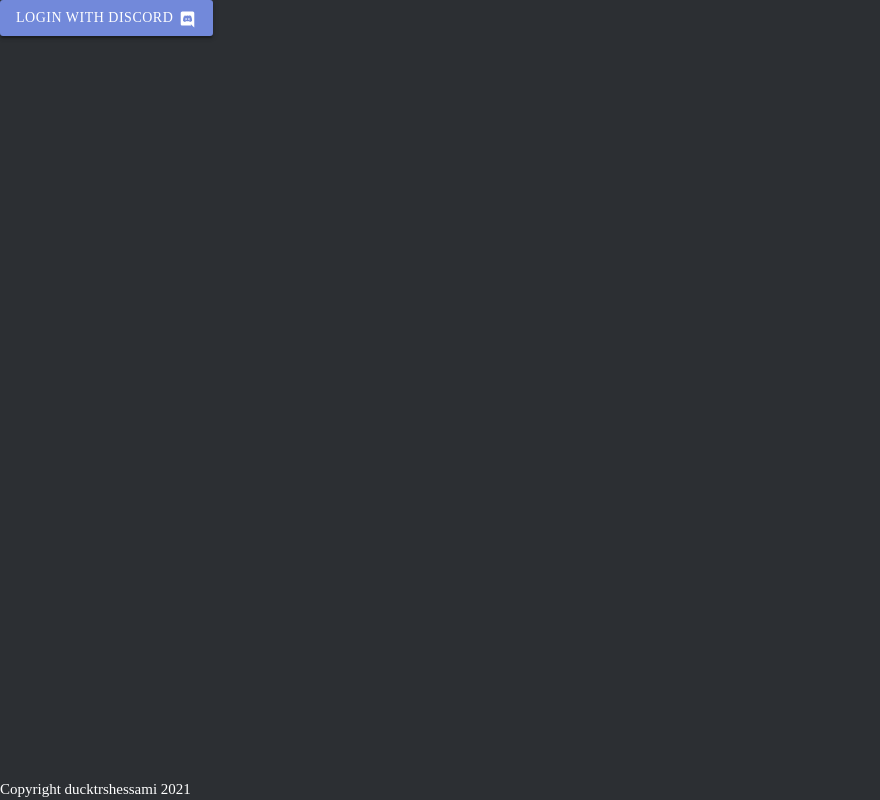
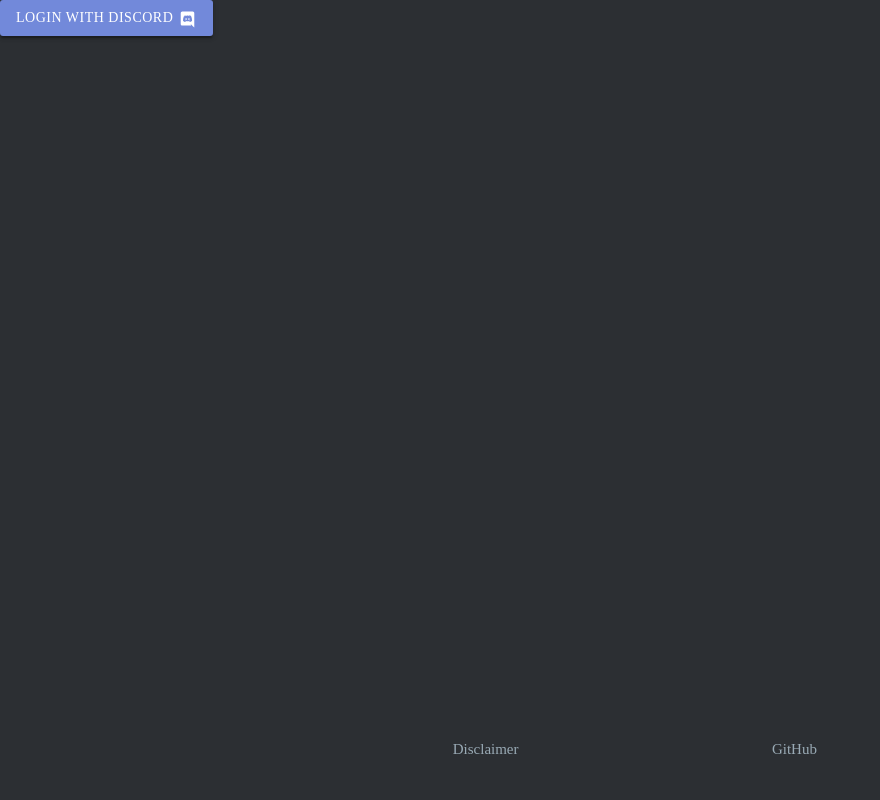
Before and after one commit to ducktrshessami/KennyBot, a React (Create React App) app in the folder react-client/: page /#/ in a window 1280 px wide. Shown: the whole page, without its empty margins (0-880 px from the left). Built offline with nearby package versions, Linux system fonts and the light colour scheme; no server answers; a web font is replaced by a local one.

Commit message:
replaced copyright footer with info footer

```diff
--- a/react-client/src/components/Footer/index.js
+++ b/react-client/src/components/Footer/index.js
@@ -1,8 +1,29 @@
-export default function Footer() {
-    let year = (new Date()).getFullYear();
+import {
+    Link,
+    Route,
+    Switch
+} from "react-router-dom";
+
+export default function Footer(props) {
     return (
         <footer>
-            <span>Copyright ducktrshessami {year}</span>
+            <div className="center row">
+                <div className="col s12 m8 l6 offset-m2 offset-l3 row">
+                    <span className="col s6">
+                        <Switch>
+                            <Route path="/disclaimer">
+                                <Link className="greyple-text" to={props.user ? "/dashboard" : "/"}>{props.user ? "Dashboard" : "Home"}</Link>
+                            </Route>
+                            <Route path="/">
+                                <Link className="greyple-text" to="/disclaimer">Disclaimer</Link>
+                            </Route>
+                        </Switch>
+                    </span>
+                    <span className="col s6">
+                        <a className="greyple-text" href="https://github.com/ducktrshessami/kennybot">GitHub</a>
+                    </span>
+                </div>
+            </div>
         </footer>
     );
 };
```
